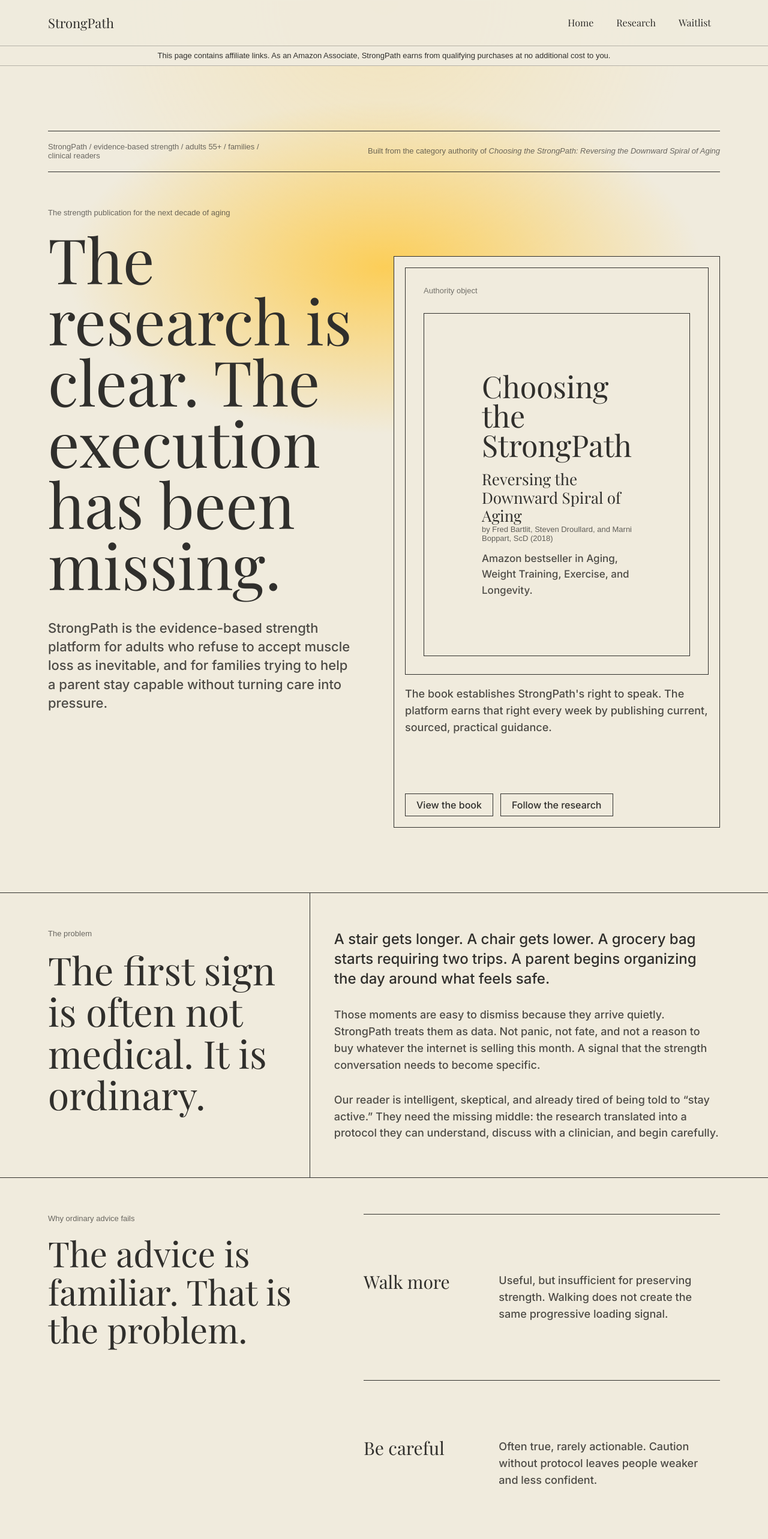
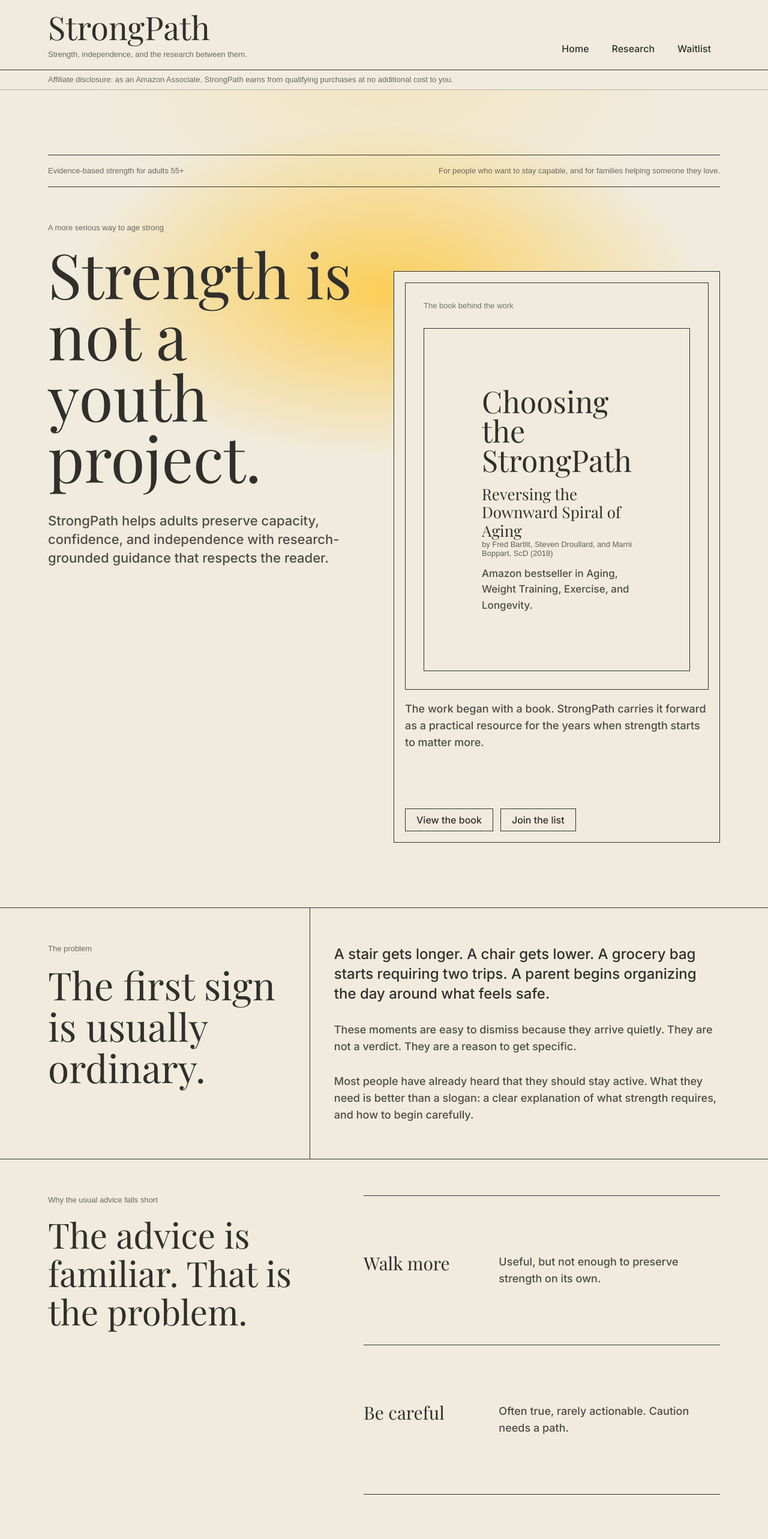
Before and after one commit to JPCWooJ/strongpath, a Next.js app: page / in a window 1280 px wide. Shown: the top 2566 px of the page at 60% size. Built offline with nearby package versions, Linux system fonts and the light colour scheme.

Commit message:
Refine StrongPath homepage public copy

```diff
--- a/app/(marketing)/page.tsx
+++ b/app/(marketing)/page.tsx
@@ -5,68 +5,65 @@
 import { EmailForm } from './EmailForm'
 
 export const metadata: Metadata = {
-  title: 'StrongPath - The strength publication for adults 55+',
+  title: 'StrongPath - Strength for adults 55+',
   description:
-    'StrongPath is an evidence-based strength platform for adults and families who refuse to treat muscle loss as inevitable.',
+    'Evidence-based strength guidance for adults and families who want to preserve capacity, confidence, and independence.',
   openGraph: {
-    title: 'StrongPath - The strength publication for adults 55+',
+    title: 'StrongPath - Strength for adults 55+',
     description:
-      'An institutional, research-grounded strength platform built from the authority of Choosing the StrongPath.',
+      'Evidence-based strength guidance for adults and families who want to preserve capacity, confidence, and independence.',
     type: 'website',
   },
 }
 
 const evidenceNotes = [
   {
-    label: 'Problem',
-    title: 'Sarcopenia and dynapenia',
-    copy:
-      'The muscle-mass and strength-loss patterns behind stairs, groceries, balance, recovery, and independence.',
+    label: 'Strength',
+    title: 'Muscle and capacity',
+    copy: 'The quiet losses behind stairs, groceries, balance, recovery, and independence.',
   },
   {
-    label: 'Mechanism',
-    title: 'Resistance, protein, recovery',
-    copy:
-      'The recurring research triad: progressive loading, adequate nutrition, and enough recovery to adapt.',
+    label: 'Practice',
+    title: 'Training, protein, recovery',
+    copy: 'The basic pattern is not mysterious. The challenge is making it specific enough to follow.',
   },
   {
-    label: 'Standard',
-    title: 'Current sources over borrowed authority',
-    copy:
-      'The book gives StrongPath its category proof. Current articles cite current research directly.',
+    label: 'Trust',
+    title: 'A serious tone',
+    copy: 'No hype, no miracle language, no pressure. Just a careful case for strength.',
   },
 ]
 
 const adviceFailures = [
-  ['Walk more', 'Useful, but insufficient for preserving strength. Walking does not create the same progressive loading signal.'],
-  ['Be careful', 'Often true, rarely actionable. Caution without protocol leaves people weaker and less confident.'],
-  ['Eat more protein', 'Directionally right, but too vague for a reader trying to make a weekly plan.'],
-  ['Try some weights', 'The right instinct, missing the sequence: start, load, recover, progress, repeat.'],
+  ['Walk more', 'Useful, but not enough to preserve strength on its own.'],
+  ['Be careful', 'Often true, rarely actionable. Caution needs a path.'],
+  ['Eat more protein', 'Directionally right, but too vague to become a plan.'],
+  ['Try some weights', 'The right instinct, missing the sequence: start, load, recover, progress.'],
 ]
 
 const pathways = [
   {
-    label: 'For Margaret',
+    label: 'For you',
     title: 'You have noticed the stairs.',
     copy:
-      'You are not broken. You are paying attention. StrongPath begins where the usual advice stops: with the research on what preserves capacity after 55.',
+      'You are not broken. You are paying attention. StrongPath begins with the question you are already asking: what actually works after 55?',
   },
   {
-    label: 'For David',
+    label: 'For family',
     title: 'You want your parent to have more good days.',
     copy:
-      'Not out of panic. Out of goodwill. The right resource should reduce the family’s cognitive load, protect a parent’s dignity, and offer a path that can actually be followed.',
+      'Not out of panic. Out of love. The right guidance should protect dignity and make the next conversation easier.',
   },
   {
-    label: 'For Dr. Chen',
-    title: 'You need a resource you can inspect.',
+    label: 'For clinicians',
+    title: 'You need a resource you can trust.',
     copy:
-      'A patient-facing platform should make modest claims, show its sources, disclose its commercial links, and never pretend to replace clinical care.',
+      'StrongPath is written to be useful to patients and respectable to the clinicians who care for them.',
   },
 ]
 
 const publishingAnchors = [
-  'What age-related muscle loss actually is',
+  'What muscle loss after 60 actually means',
   'Resistance training for older adults',
   'How to help aging parents stay strong',
   'How much protein adults over 60 need',
@@ -77,38 +74,37 @@
   return (
     <>
       <FTCDisclosure />
-
       <main className="overflow-hidden">
       <section className="relative border-b border-inkwell">
         <div className="absolute inset-x-0 top-0 h-[42rem] bg-sunbeam-gradient opacity-80" />
         <div className="sp-container relative py-[72px] md:py-[108px]">
           <div className="grid gap-40 border-y border-inkwell py-18 md:grid-cols-[0.72fr_1.28fr] md:items-center">
             <p className="font-utility text-caption leading-caption text-inkwell/70">
-                StrongPath / evidence-based strength / adults 55+ / families / clinical readers
+              Evidence-based strength for adults 55+
             </p>
             <p className="font-utility text-caption leading-caption text-inkwell/70 md:text-right">
-                Built from the category authority of{' '}
-                <em>Choosing the StrongPath: Reversing the Downward Spiral of Aging</em>
+              For people who want to stay capable, and for families helping someone they love.
             </p>
           </div>
 
           <div className="grid gap-60 pt-60 lg:grid-cols-[1.05fr_0.95fr] lg:items-start">
             <div>
-                <p className="sp-kicker mb-18 text-inkwell/70">The strength publication for the next decade of aging</p>
+              <p className="sp-kicker mb-18 text-inkwell/70">A more serious way to age strong</p>
               <h1 className="max-w-[920px] font-display text-[58px] font-normal leading-[0.98] text-inkwell sm:text-[78px] lg:text-[104px]">
-                  The research is clear. The execution has been missing.
+                Strength is not a youth project.
               </h1>
-                <p className="mt-40 max-w-[760px] font-body text-[22px] font-medium leading-[1.42] text-inkwell/85">
-                  StrongPath is the evidence-based strength platform for adults who refuse to
-                  accept muscle loss as inevitable, and for families trying to help a parent stay
-                  capable without turning care into pressure.
+              <p className="mt-40 max-w-[740px] font-body text-[22px] font-medium leading-[1.42] text-inkwell/85">
+                StrongPath helps adults preserve capacity, confidence, and independence with
+                research-grounded guidance that respects the reader.
               </p>
             </div>
 
             <aside className="border border-inkwell bg-parchment p-18 lg:mt-20">
               <div className="border border-inkwell p-24 md:p-30">
-                  <p className="font-utility text-caption leading-caption text-inkwell/65">Authority object</p>
-                  <div className="mt-30 min-h-[390px] border border-inkwell p-24 flex flex-col justify-between">
+                <p className="font-utility text-caption leading-caption text-inkwell/65">
+                  The book behind the work
+                </p>
+                <div className="mt-30 flex min-h-[390px] flex-col justify-between border border-inkwell p-24">
                   <div>
                     <p className="font-display text-[50px] font-normal leading-[0.98] text-inkwell">
                       Choosing the StrongPath
@@ -128,8 +124,8 @@
                 </div>
               </div>
               <p className="mt-18 font-body text-[18px] leading-body text-inkwell/85">
-                  The book establishes StrongPath&apos;s right to speak. The platform earns that right
-                  every week by publishing current, sourced, practical guidance.
+                The work began with a book. StrongPath carries it forward as a practical resource
+                for the years when strength starts to matter more.
               </p>
               <div className="mt-24 flex flex-col gap-12 sm:flex-row">
                 <AmazonLink
@@ -142,7 +138,7 @@
                   href="/waitlist"
                   className="inline-flex justify-center border border-inkwell px-18 py-10 font-body text-[16px] font-medium leading-none text-inkwell transition-colors hover:bg-inkwell hover:text-parchment"
                 >
-                    Follow the research
+                  Join the list
                 </Link>
               </div>
             </aside>
@@ -155,25 +151,23 @@
           <div className="border-b border-inkwell py-60 lg:border-b-0 lg:border-r lg:pr-40">
             <p className="sp-kicker mb-18 text-inkwell/70">The problem</p>
             <h2 className="font-display text-[44px] font-normal leading-[1.08] md:text-[64px]">
-                The first sign is often not medical. It is ordinary.
+              The first sign is usually ordinary.
             </h2>
           </div>
           <div className="py-60 lg:pl-40">
             <div className="grid gap-30">
               <p className="font-body text-[24px] font-medium leading-[1.38] text-inkwell">
-                  A stair gets longer. A chair gets lower. A grocery bag starts requiring two
-                  trips. A parent begins organizing the day around what feels safe.
+                A stair gets longer. A chair gets lower. A grocery bag starts requiring two trips.
+                A parent begins organizing the day around what feels safe.
               </p>
               <p className="sp-body text-inkwell/85">
-                  Those moments are easy to dismiss because they arrive quietly. StrongPath treats
-                  them as data. Not panic, not fate, and not a reason to buy whatever the internet
-                  is selling this month. A signal that the strength conversation needs to become
-                  specific.
+                These moments are easy to dismiss because they arrive quietly. They are not a
+                verdict. They are a reason to get specific.
               </p>
               <p className="sp-body text-inkwell/85">
-                  Our reader is intelligent, skeptical, and already tired of being told to “stay
-                  active.” They need the missing middle: the research translated into a protocol
-                  they can understand, discuss with a clinician, and begin carefully.
+                Most people have already heard that they should stay active. What they need is
+                better than a slogan: a clear explanation of what strength requires, and how to
+                begin carefully.
               </p>
             </div>
           </div>
@@ -184,7 +178,7 @@
         <div className="sp-container py-60">
           <div className="grid gap-40 lg:grid-cols-[0.9fr_1.1fr]">
             <div>
-                <p className="sp-kicker mb-18 text-inkwell/70">Why ordinary advice fails</p>
+              <p className="sp-kicker mb-18 text-inkwell/70">Why the usual advice falls short</p>
               <h2 className="font-display text-[42px] font-normal leading-[1.1] md:text-[58px]">
                 The advice is familiar. That is the problem.
               </h2>
@@ -205,15 +199,13 @@
         <div className="absolute inset-0 bg-sunbeam-gradient opacity-40" />
         <div className="sp-container relative py-[84px]">
           <div className="mx-auto max-w-[980px] text-center">
-              <p className="sp-kicker mb-18 text-inkwell/70">The StrongPath standard</p>
+            <p className="sp-kicker mb-18 text-inkwell/70">What we believe</p>
             <h2 className="font-display text-[50px] font-normal leading-[1.04] md:text-[78px]">
-                Book credibility first. Current evidence everywhere after.
+              Serious health advice should feel calm.
             </h2>
-              <p className="mx-auto mt-30 max-w-[760px] font-body text-[21px] font-medium leading-[1.45] text-inkwell/85">
-                <em>Choosing the StrongPath: Reversing the Downward Spiral of Aging</em> is the
-                category proof. It is not a substitute for current sourcing. The homepage says that
-                plainly because a serious health publication should not hide how its authority
-                works.
+            <p className="mx-auto mt-30 max-w-[720px] font-body text-[21px] font-medium leading-[1.45] text-inkwell/85">
+              No urgency theater. No miracle claims. No language that makes capable adults feel
+              diminished. Just a serious case for strength, written plainly.
             </p>
           </div>
           <div className="mt-60 grid gap-18 lg:grid-cols-3">
@@ -232,9 +224,9 @@
         <div className="sp-container py-60">
           <div className="grid gap-40 lg:grid-cols-[0.72fr_1.28fr]">
             <div>
-                <p className="sp-kicker mb-18 text-inkwell/70">Reader pathways</p>
+              <p className="sp-kicker mb-18 text-inkwell/70">Who this is for</p>
               <h2 className="font-display text-[44px] font-normal leading-[1.08] md:text-[64px]">
-                  Three readers. One standard of proof.
+                Different readers arrive with the same hope.
               </h2>
             </div>
             <div className="grid border-t border-inkwell">
@@ -255,20 +247,19 @@
       <section className="border-b border-inkwell">
         <div className="sp-container grid gap-0 lg:grid-cols-[1fr_1fr]">
           <div className="border-b border-inkwell py-60 lg:border-b-0 lg:border-r lg:pr-40">
-              <p className="sp-kicker mb-18 text-inkwell/70">Caregiver frame</p>
+            <p className="sp-kicker mb-18 text-inkwell/70">For families</p>
             <h2 className="font-display text-[42px] font-normal leading-[1.08] md:text-[62px]">
-                The ask is not “fix my parent.” The ask is “help them keep more good days.”
+              The ask is not &ldquo;fix my parent.&rdquo; The ask is &ldquo;help them keep more good days.&rdquo;
             </h2>
           </div>
           <div className="py-60 lg:pl-40">
             <p className="font-body text-[24px] font-medium leading-[1.38] text-inkwell">
-                The caregiver reader is not shopping from fear. He is acting from goodwill.
+              The caregiver reader is not shopping from fear. He is acting from love.
             </p>
             <p className="sp-body mt-24 text-inkwell/85">
-                StrongPath should feel like something he can put in a parent&apos;s hands without
-                insulting their dignity. Direct enough to be useful. Warm enough to be received.
-                Serious enough that a skeptical family member, physician, or physical therapist can
-                inspect it without embarrassment.
+              The right guidance should protect a parent&apos;s dignity. It should make the next
+              conversation easier, not heavier. It should help the family move from worry to a
+              small, credible next step.
             </p>
           </div>
         </div>
@@ -278,14 +269,13 @@
         <div className="sp-container py-60">
           <div className="grid gap-40 lg:grid-cols-[0.95fr_1.05fr]">
             <div>
-                <p className="sp-kicker mb-18 text-inkwell/70">The first editorial map</p>
+              <p className="sp-kicker mb-18 text-inkwell/70">Coming first</p>
               <h2 className="font-display text-[44px] font-normal leading-[1.08] md:text-[64px]">
-                  The library starts where trust is built.
+                A practical library for strength after 55.
               </h2>
               <p className="sp-body mt-24 text-inkwell/85">
-                  The first StrongPath articles follow the existing publishing architecture:
-                  problem, execution, caregiver guidance, nutrition, and the book page as authority
-                  hub.
+                The first StrongPath guides focus on the questions people ask first: what is
+                happening, what works, how to start, and how to help someone you love begin.
               </p>
             </div>
             <div className="grid border-t border-inkwell">
@@ -306,20 +296,20 @@
         <div className="absolute inset-x-0 top-0 h-[24rem] bg-sunbeam-gradient opacity-45" />
         <div className="sp-container relative py-[84px]">
           <div className="mx-auto max-w-[840px] border-y border-inkwell py-40 text-center">
-              <p className="sp-kicker mb-18 text-inkwell/70">Follow the work</p>
+            <p className="sp-kicker mb-18 text-inkwell/70">Stay close</p>
             <h2 className="font-display text-[48px] font-normal leading-[1.06] md:text-[72px]">
-                Join before the library opens.
+              Receive the first guides.
             </h2>
             <p className="mx-auto mt-30 max-w-[680px] sp-body text-inkwell/85">
               Get the first articles as they publish: muscle loss, resistance training, protein,
               recovery, and how families can help a parent begin without pressure.
             </p>
             <div className="mt-30">
-                <EmailForm source="homepage_editorial_escalation" />
+              <EmailForm source="homepage_public_polish" />
             </div>
             <p className="mx-auto mt-30 max-w-[620px] font-utility text-caption leading-caption text-inkwell/70">
-                Educational content only. StrongPath does not diagnose, treat, cure, or replace
-                care from your physician, physical therapist, or other qualified professional.
+              Educational content only. StrongPath does not diagnose, treat, cure, or replace care
+              from your physician, physical therapist, or other qualified professional.
             </p>
           </div>
         </div>
--- a/components/FTCDisclosure.tsx
+++ b/components/FTCDisclosure.tsx
@@ -2,9 +2,11 @@
 // Copy must match BRAND.md §11 — verify against that document before launch.
 export function FTCDisclosure() {
   return (
-    <p className="border-b border-inkwell/30 bg-parchment px-18 py-8 text-center font-utility text-caption leading-caption text-inkwell">
-      This page contains affiliate links. As an Amazon Associate, StrongPath earns from qualifying
-      purchases at no additional cost to you.
-    </p>
+    <div className="border-b border-inkwell/30 bg-parchment">
+      <p className="sp-container py-8 text-left font-utility text-caption leading-caption text-inkwell/70">
+        Affiliate disclosure: as an Amazon Associate, StrongPath earns from qualifying purchases at
+        no additional cost to you.
+      </p>
+    </div>
   )
 }
--- a/components/marketing/SiteFooter.tsx
+++ b/components/marketing/SiteFooter.tsx
@@ -5,21 +5,24 @@
         <div>
           <p className="font-display text-[32px] leading-none">StrongPath</p>
           <p className="mt-18 font-utility text-caption leading-caption text-inkwell/75">
-            Evidence-based strength education for adults 55+, families, and clinicians evaluating
-            serious patient-facing resources.
+            Evidence-based strength education for adults 55+, families, and clinicians.
           </p>
         </div>
         <div>
-          <p className="font-display text-[22px] leading-none">Editorial standard</p>
+          <p className="font-display text-[22px] leading-none">Our standard</p>
           <p className="mt-18 font-utility text-caption leading-caption text-inkwell/75">
-            Current research, named sources, modest claims, and no performative health marketing.
+            Current research. Plain language. No miracle claims.
           </p>
         </div>
         <div>
-          <p className="font-display text-[22px] leading-none">Medical notice</p>
+          <p className="font-display text-[22px] leading-none">Notice</p>
           <p className="mt-18 font-utility text-caption leading-caption text-inkwell/75">
             Informational and educational only. Consult your physician before beginning any new
             exercise or supplement program.
+          </p>
+          <p className="mt-12 font-utility text-caption leading-caption text-inkwell/70">
+            As an Amazon Associate, StrongPath earns from qualifying purchases at no additional cost
+            to you.
           </p>
         </div>
       </div>
--- a/components/marketing/SiteHeader.tsx
+++ b/components/marketing/SiteHeader.tsx
@@ -8,18 +8,23 @@
 
 export function SiteHeader() {
   return (
-    <header className="border-b border-inkwell/30 bg-parchment/90">
-      <div className="sp-container flex min-h-[76px] items-center justify-between gap-30 py-12">
-        <Link href="/" className="font-display text-[22px] font-normal leading-none text-inkwell">
-          StrongPath
-        </Link>
+    <header className="border-b border-inkwell bg-parchment">
+      <div className="sp-container flex min-h-[96px] flex-col justify-center gap-18 py-18 md:flex-row md:items-end md:justify-between">
+        <div>
+          <Link href="/" className="font-display text-[42px] font-normal leading-none text-inkwell md:text-[54px]">
+            StrongPath
+          </Link>
+          <p className="mt-8 font-utility text-caption leading-caption text-inkwell/70">
+            Strength, independence, and the research between them.
+          </p>
+        </div>
 
-        <nav aria-label="Primary navigation" className="flex items-center gap-8">
+        <nav aria-label="Primary navigation" className="flex items-center gap-8 self-start md:self-end">
           {navItems.map((item) => (
             <Link
               key={item.href}
               href={item.href}
-              className="rounded-links border border-transparent px-14 py-8 font-display text-[16px] font-normal leading-none text-inkwell transition-colors hover:border-inkwell focus-visible:border-inkwell"
+              className="rounded-links border border-transparent px-14 py-8 font-body text-[16px] font-medium leading-none text-inkwell transition-colors hover:border-inkwell focus-visible:border-inkwell"
             >
               {item.label}
             </Link>
```
Lines whose indentation alone changed are shown as unchanged.
